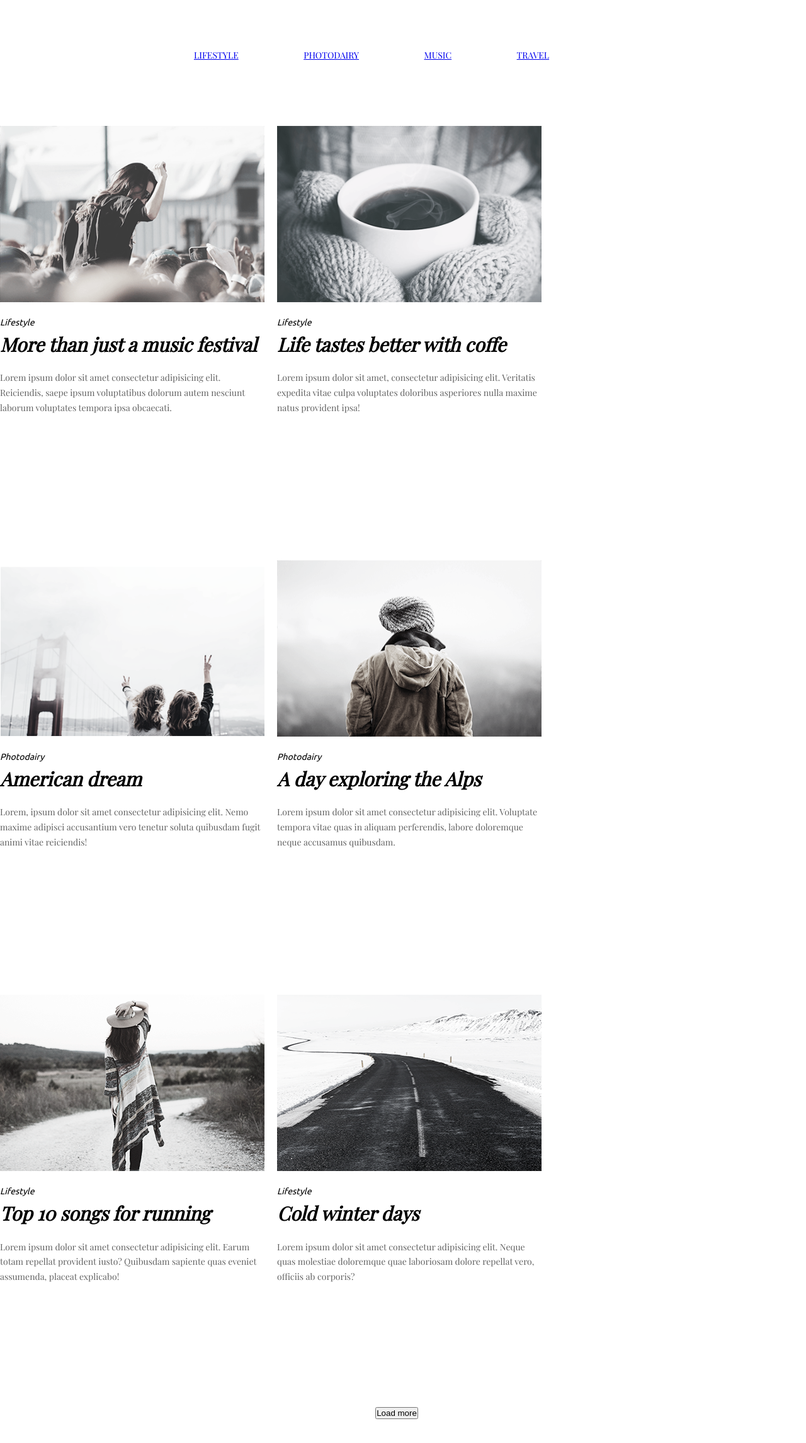
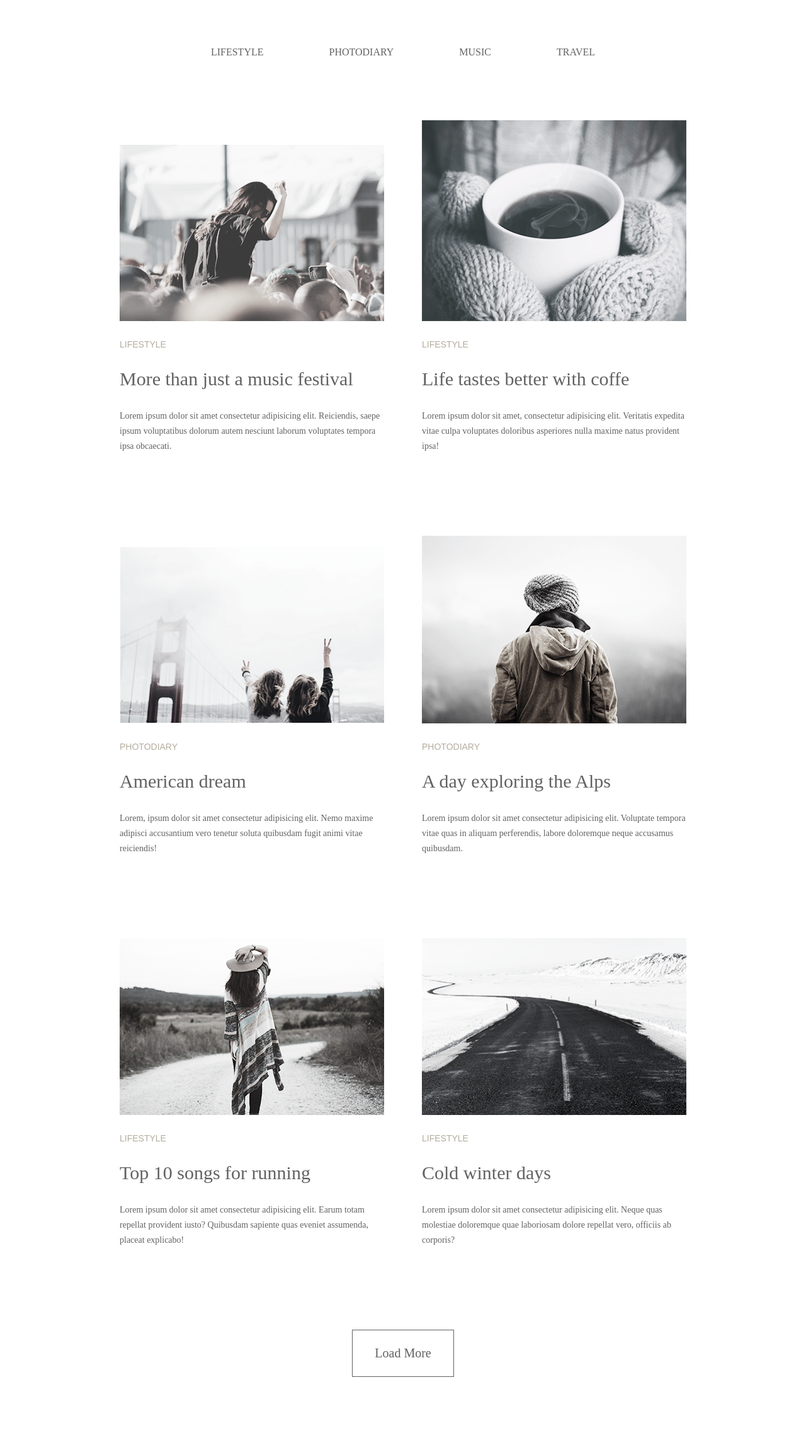
Before and after one commit to Tatka77788/Tatka77788.github.io, a plain HTML site: page Goit-fe-course/Module-3/index.html in a window 1280 px wide. Shown: the whole page at 63% size. After the commit the page ends 2187 px from the top, so only its background shows below. Drawn offline with nearby package versions, Linux system fonts and the light colour scheme; a web font is replaced by a local one.

Commit message:
new one commit

```diff
--- a/Goit-fe-course/Module-3/css/index.css
+++ b/Goit-fe-course/Module-3/css/index.css
@@ -1,114 +1,93 @@
-@import url("https://fonts.googleapis.com/css?family=Playfair+Display&display=swap");
-@import url("https://fonts.googleapis.com/css?family=Ubuntu&display=swap");
-* {
+.wrapper {
+  width: 900px;
   margin: 0 auto;
-  padding: 0;
-  box-sizing: border-box;
+  height: 2080px;
 }
-.body {
-  width: 1200px;
-  height: 2079;
-  margin: 0 auto;
+.navigation ul {
+  text-align: center;
 }
-.header {
-  margin-bottom: 105px;
+.navigation li {
+  display: inline-block;
+  text-transform: uppercase;
+  margin-top: 75px;
+  margin-bottom: 100px;
+  margin-right: 100px;
 }
-.nav ul {
-  width: 573px;
-  height: 11px;
-  margin-top: 58px;
-  margin-left: 235px;
-  margin-right: 235px;
-}
-.menu {
-  font-size: 14px;
-  font-family: "Playfair Display";
-  color: rgb(98, 98, 98);
-  text-transform: uppercase;
-  line-height: 1.714;
-  text-align: center;
-  list-style: none;
-  vertical-align: middle;
-  margin-top: 76px;
-  text-decoration: none;
-}
-.menu li {
-  display: inline-block;
-  margin: 0;
-  padding: 0;
-  margin-right: 100px;
-  text-align: center;
+.navigation li:last-child {
+  margin-right: 0;
 }
 .li {
   text-decoration: none;
+  font-size: 14px;
+  font-family: "Playfair Display";
+  color: #626262;
+  text-transform: uppercase;
+  line-height: 1.714;
+  font-weight: 400;
+  text-align: center;
+  position: absolute;
+}
+.navigation li a {
+  text-transform: uppercase;
+  text-decoration: none;
   color: #626262;
 }
-.li:hover {
-  text-decoration: none;
+.navigation li a:hover {
   color: #03a9f4;
 }
 
-.main {
-  list-style: none;
-  margin: 0;
-  padding: 0;
+.article {
   font-size: 0;
 }
-.main-items {
+.article-items {
+  display: inline-block;
+  font-size: 14px;
   width: 420px;
-  display: inline-block;
-  margin-left: 0px;
-  margin-right: 20px;
-  display: inline-block;
+  margin-right: 60px;
+  margin-bottom: 130px;
 }
-.main-git items:nth-child(2n) {
+.article-items:nth-child(even) {
   margin-right: 0;
 }
-.main-items p1 {
-  font-style: italic;
+.article-items .category {
+  text-transform: uppercase;
   font-size: 14px;
-  font-family: "Ubuntu";
-  text-decoration: #b4ad9e;
-  line-height: 5px;
-  margin-top: 30px;
+  font-family: "Ubuntu", sans-serif;
+  color: #b4ad9e;
+  font-weight: 300;
+  margin-top: 26px;
   margin-bottom: 30px;
 }
-.main-items h3 {
-  font-style: italic;
+.article-items h3 {
   font-size: 30px;
-  font-family: "Playfair Display";
-  text-decoration: rgb(98, 98, 98);
-  line-height: 1.2px;
-  margin-top: 30px;
-  margin-bottom: 40px;
+  font-family: "Playfair Display", serif;
+  color: #626262;
+  line-height: 24px;
+  margin-bottom: 35px;
 }
-.main-items p {
+.article-items img {
+  display: block;
+  width: 100%;
+  height: auto;
+}
+.article-items p {
   font-size: 14px;
-  font-family: "Playfair Display";
-  color: rgb(98, 98, 98);
+  font-family: "Playfair Display", serif;
+  color: #626262;
   line-height: 1.714;
   text-align: left;
-  margin-bottom: 130px;
 }
-.main-items img {
-  margin-left: 0;
-  margin-bottom: 30px;
-  margin-top: 100px;
+
+.load-more {
+  display: block;
+  text-align: center;
+  font-family: "Playfair Display", serif;
+  color: #626262;
+  font-weight: 400;
+  font-size: 20px;
+  margin: 0 auto;
+  border: 1px solid;
+  padding: 25px 35px;
+  margin-bottom: 70px;
+  background: none;
 }
-.button {
-  text-align: center;
-  margin: 0 auto;
-  margin-top: 58px;
-  margin-bottom: 72px;
-}
-.button {
-  font-size: 20px;
-  font-family: "Playfair Display";
-  color: rgb(98, 98, 98);
-  line-height: 1.2;
-}
-.button {
-  margin-left: 360px;
-  margin-right: 380px;
-  border: 1px solid white;
-}
--- /dev/null
+++ b/Goit-fe-course/Module-3/css/reset.css
@@ -0,0 +1,366 @@
+/* http://meyerweb.com/eric/tools/css/reset/
+   v2.0-modified | 20110126
+   License: none (public domain)
+*/
+
+html, body, div, span, applet, object, iframe,
+h1, h2, h3, h4, h5, h6, p, blockquote, pre,
+a, abbr, acronym, address, big, cite, code,
+del, dfn, em, img, ins, kbd, q, s, samp,
+small, strike, strong, sub, sup, tt, var,
+b, u, i, center,
+dl, dt, dd, ol, ul, li,
+fieldset, form, label, legend,
+table, caption, tbody, tfoot, thead, tr, th, td,
+article, aside, canvas, details, embed,
+figure, figcaption, footer, header, hgroup,
+menu, nav, output, ruby, section, summary,
+time, mark, audio, video {
+  margin: 0;
+	padding: 0;
+	border: 0;
+	font-size: 100%;
+	font: inherit;
+	vertical-align: baseline;
+}
+
+/* make sure to set some focus styles for accessibility */
+:focus {
+    outline: 0;
+}
+
+/* HTML5 display-role reset for older browsers */
+article, aside, details, figcaption, figure,
+footer, header, hgroup, menu, nav, section {
+	display: block;
+}
+
+body {
+	line-height: 1;
+}
+
+ol, ul {
+	list-style: none;
+}
+
+blockquote, q {
+	quotes: none;
+}
+
+blockquote:before, blockquote:after,
+q:before, q:after {
+	content: '';
+	content: none;
+}
+
+table {
+	border-collapse: collapse;
+	border-spacing: 0;
+}
+
+input[type=search]::-webkit-search-cancel-button,
+input[type=search]::-webkit-search-decoration,
+input[type=search]::-webkit-search-results-button,
+input[type=search]::-webkit-search-results-decoration {
+    -webkit-appearance: none;
+    -moz-appearance: none;
+}
+
+input[type=search] {
+    -webkit-appearance: none;
+    -moz-appearance: none;
+    -webkit-box-sizing: content-box;
+    -moz-box-sizing: content-box;
+    box-sizing: content-box;
+}
+
+textarea {
+    overflow: auto;
+    vertical-align: top;
+    resize: vertical;
+}
+
+/**
+ * Correct `inline-block` display not defined in IE 6/7/8/9 and Firefox 3.
+ */
+
+audio,
+canvas,
+video {
+    display: inline-block;
+    *display: inline;
+    *zoom: 1;
+    max-width: 100%;
+}
+
+/**
+ * Prevent modern browsers from displaying `audio` without controls.
+ * Remove excess height in iOS 5 devices.
+ */
+
+audio:not([controls]) {
+    display: none;
+    height: 0;
+}
+
+/**
+ * Address styling not present in IE 7/8/9, Firefox 3, and Safari 4.
+ * Known issue: no IE 6 support.
+ */
+
+[hidden] {
+    display: none;
+}
+
+/**
+ * 1. Correct text resizing oddly in IE 6/7 when body `font-size` is set using
+ *    `em` units.
+ * 2. Prevent iOS text size adjust after orientation change, without disabling
+ *    user zoom.
+ */
+
+html {
+    font-size: 100%; /* 1 */
+    -webkit-text-size-adjust: 100%; /* 2 */
+    -ms-text-size-adjust: 100%; /* 2 */
+}
+
+/**
+ * Address `outline` inconsistency between Chrome and other browsers.
+ */
+
+a:focus {
+    outline: thin dotted;
+}
+
+/**
+ * Improve readability when focused and also mouse hovered in all browsers.
+ */
+
+a:active,
+a:hover {
+    outline: 0;
+}
+
+/**
+ * 1. Remove border when inside `a` element in IE 6/7/8/9 and Firefox 3.
+ * 2. Improve image quality when scaled in IE 7.
+ */
+
+img {
+    border: 0; /* 1 */
+    -ms-interpolation-mode: bicubic; /* 2 */
+}
+
+/**
+ * Address margin not present in IE 6/7/8/9, Safari 5, and Opera 11.
+ */
+
+figure {
+    margin: 0;
+}
+
+/**
+ * Correct margin displayed oddly in IE 6/7.
+ */
+
+form {
+    margin: 0;
+}
+
+/**
+ * Define consistent border, margin, and padding.
+ */
+
+fieldset {
+    border: 1px solid #c0c0c0;
+    margin: 0 2px;
+    padding: 0.35em 0.625em 0.75em;
+}
+
+/**
+ * 1. Correct color not being inherited in IE 6/7/8/9.
+ * 2. Correct text not wrapping in Firefox 3.
+ * 3. Correct alignment displayed oddly in IE 6/7.
+ */
+
+legend {
+    border: 0; /* 1 */
+    padding: 0;
+    white-space: normal; /* 2 */
+    *margin-left: -7px; /* 3 */
+}
+
+/**
+ * 1. Correct font size not being inherited in all browsers.
+ * 2. Address margins set differently in IE 6/7, Firefox 3+, Safari 5,
+ *    and Chrome.
+ * 3. Improve appearance and consistency in all browsers.
+ */
+
+button,
+input,
+select,
+textarea {
+    font-size: 100%; /* 1 */
+    margin: 0; /* 2 */
+    vertical-align: baseline; /* 3 */
+    *vertical-align: middle; /* 3 */
+}
+
+/**
+ * Address Firefox 3+ setting `line-height` on `input` using `!important` in
+ * the UA stylesheet.
+ */
+
+button,
+input {
+    line-height: normal;
+}
+
+/**
+ * Address inconsistent `text-transform` inheritance for `button` and `select`.
+ * All other form control elements do not inherit `text-transform` values.
+ * Correct `button` style inheritance in Chrome, Safari 5+, and IE 6+.
+ * Correct `select` style inheritance in Firefox 4+ and Opera.
+ */
+
+button,
+select {
+    text-transform: none;
+}
+
+/**
+ * 1. Avoid the WebKit bug in Android 4.0.* where (2) destroys native `audio`
+ *    and `video` controls.
+ * 2. Correct inability to style clickable `input` types in iOS.
+ * 3. Improve usability and consistency of cursor style between image-type
+ *    `input` and others.
+ * 4. Remove inner spacing in IE 7 without affecting normal text inputs.
+ *    Known issue: inner spacing remains in IE 6.
+ */
+
+button,
+html input[type="button"], /* 1 */
+input[type="reset"],
+input[type="submit"] {
+    -webkit-appearance: button; /* 2 */
+    cursor: pointer; /* 3 */
+    *overflow: visible;  /* 4 */
+}
+
+/**
+ * Re-set default cursor for disabled elements.
+ */
+
+button[disabled],
+html input[disabled] {
+    cursor: default;
+}
+
+/**
+ * 1. Address box sizing set to content-box in IE 8/9.
+ * 2. Remove excess padding in IE 8/9.
+ * 3. Remove excess padding in IE 7.
+ *    Known issue: excess padding remains in IE 6.
+ */
+
+input[type="checkbox"],
+input[type="radio"] {
+    box-sizing: border-box; /* 1 */
+    padding: 0; /* 2 */
+    *height: 13px; /* 3 */
+    *width: 13px; /* 3 */
+}
+
+/**
+ * 1. Address `appearance` set to `searchfield` in Safari 5 and Chrome.
+ * 2. Address `box-sizing` set to `border-box` in Safari 5 and Chrome
+ *    (include `-moz` to future-proof).
+ */
+
+input[type="search"] {
+    -webkit-appearance: textfield; /* 1 */
+    -moz-box-sizing: content-box;
+    -webkit-box-sizing: content-box; /* 2 */
+    box-sizing: content-box;
+}
+
+/**
+ * Remove inner padding and search cancel button in Safari 5 and Chrome
+ * on OS X.
+ */
+
+input[type="search"]::-webkit-search-cancel-button,
+input[type="search"]::-webkit-search-decoration {
+    -webkit-appearance: none;
+}
+
+/**
+ * Remove inner padding and border in Firefox 3+.
+ */
+
+button::-moz-focus-inner,
+input::-moz-focus-inner {
+    border: 0;
+    padding: 0;
+}
+
+/**
+ * 1. Remove default vertical scrollbar in IE 6/7/8/9.
+ * 2. Improve readability and alignment in all browsers.
+ */
+
+textarea {
+    overflow: auto; /* 1 */
+    vertical-align: top; /* 2 */
+}
+
+/**
+ * Remove most spacing between table cells.
+ */
+
+table {
+    border-collapse: collapse;
+    border-spacing: 0;
+}
+
+html,
+button,
+input,
+select,
+textarea {
+    color: #222;
+}
+
+
+::-moz-selection {
+    background: #b3d4fc;
+    text-shadow: none;
+}
+
+::selection {
+    background: #b3d4fc;
+    text-shadow: none;
+}
+
+img {
+    vertical-align: middle;
+}
+
+fieldset {
+    border: 0;
+    margin: 0;
+    padding: 0;
+}
+
+textarea {
+    resize: vertical;
+}
+
+.chromeframe {
+    margin: 0.2em 0;
+    background: #ccc;
+    color: #000;
+    padding: 0.2em 0;
+}
--- a/Goit-fe-course/Module-3/index.html
+++ b/Goit-fe-course/Module-3/index.html
@@ -4,60 +4,63 @@
     <meta charset="UTF-8" />
     <meta name="viewport" content="width=device-width, initial-scale=1.0" />
     <meta http-equiv="X-UA-Compatible" content="ie=edge" />
-    <title>Module-3</title>
+    <title>Module3</title>
+    <link href="https://fonts.googleapis.com/css?family=Playfair+Display/Ubuntu&display=swap" rel="stylesheet"/>
+    <link rel="stylesheet" href="./css/reset.css" />
     <link rel="stylesheet" href="./css/index.css" />
   </head>
-  <body class="wrapper">
+  <body>
+    <div class="wrapper">
       <header>
-      <nav>
-        <ul class="menu">
+        <nav class="navigation">
+          <ul>
             <li><a href="#">Lifestyle</a></li>
-          <li><a href="#">Photodairy</a></li>
+            <li><a href="#">Photodiary</a></li>
             <li><a href="#">Music</a></li>
             <li><a href="#">Travel</a></li>
           </ul>
         </nav>
       </header>
       <main>
-      <section class="main">
-        <div id="first" class="main-items">
+        <section class="article">
+          <div class="article-items">
             <img
               src="./img/image1.png"
               width="420"
               height="280"
               alt="девушка на плечах"
             />
-          <p1>Lifestyle</p1>
+            <p class="category">Lifestyle</p>
             <h3>More than just a music festival</h3>
             <p>
-            Lorem ipsum dolor sit amet consectetur adipisicing elit. Reiciendis,
-            saepe ipsum voluptatibus dolorum autem nesciunt laborum voluptates
-            tempora ipsa obcaecati.
+              Lorem ipsum dolor sit amet consectetur adipisicing elit.
+              Reiciendis, saepe ipsum voluptatibus dolorum autem nesciunt
+              laborum voluptates tempora ipsa obcaecati.
             </p>
           </div>
-        <div id="second" class="main-items">
+          <div class="article-items">
             <img
               src="./img/image2.png"
               width="420"
               height="280"
               alt="чашка кофе"
             />
-          <p1>Lifestyle</p1>
+            <p class="category">Lifestyle</p>
             <h3>Life tastes better with coffe</h3>
             <p>
-            Lorem ipsum dolor sit amet, consectetur adipisicing elit. Veritatis
-            expedita vitae culpa voluptates doloribus asperiores nulla maxime
-            natus provident ipsa!
+              Lorem ipsum dolor sit amet, consectetur adipisicing elit.
+              Veritatis expedita vitae culpa voluptates doloribus asperiores
+              nulla maxime natus provident ipsa!
             </p>
           </div>
-        <div id="third" class="main-items">
+          <div class="article-items">
             <img
               src="./img/photo3.png"
               width="420"
               height="280"
               alt="Девушки у моста"
             />
-          <p1>Photodairy</p1>
+            <p class="category">Photodiary</p>
             <h3>American dream</h3>
             <p>
               Lorem, ipsum dolor sit amet consectetur adipisicing elit. Nemo
@@ -65,14 +68,14 @@
               animi vitae reiciendis!
             </p>
           </div>
-        <div id="fourth" class="main-items">
+          <div class="article-items">
             <img
               src="./img/image4.png"
               width="420"
               height="280"
               alt="парень в горах"
             />
-          <p1>Photodairy</p1>
+            <p class="category">Photodiary</p>
             <h3>A day exploring the Alps</h3>
             <p>
               Lorem ipsum dolor sit amet consectetur adipisicing elit. Voluptate
@@ -80,40 +83,41 @@
               accusamus quibusdam.
             </p>
           </div>
-        <div id="fifth" class="main-items">
+          <div class="article-items">
             <img
               src="./img/image5.png"
               width="420"
               height="280"
               alt="девушка смотрит в даль"
             />
-          <p1>Lifestyle</p1>
+            <p class="category">Lifestyle</p>
             <h3>Top 10 songs for running</h3>
             <p>
-            Lorem ipsum dolor sit amet consectetur adipisicing elit. Earum totam
-            repellat provident iusto? Quibusdam sapiente quas eveniet assumenda,
-            placeat explicabo!
+              Lorem ipsum dolor sit amet consectetur adipisicing elit. Earum
+              totam repellat provident iusto? Quibusdam sapiente quas eveniet
+              assumenda, placeat explicabo!
             </p>
           </div>
-        <div id="sixth" class="main-items">
+          <div class="article-items">
             <img
               src="./img/image6.png"
               width="420"
               height="280"
               alt="зимняя дорога"
             />
-          <p1>Lifestyle</p1>
+            <p class="category">Lifestyle</p>
             <h3>Cold winter days</h3>
             <p>
-            Lorem ipsum dolor sit amet consectetur adipisicing elit. Neque quas
-            molestiae doloremque quae laboriosam dolore repellat vero, officiis
-            ab corporis?
+              Lorem ipsum dolor sit amet consectetur adipisicing elit. Neque
+              quas molestiae doloremque quae laboriosam dolore repellat vero,
+              officiis ab corporis?
             </p>
           </div>
-        <div class="button">
-          <button>Load more</button>
+        </section>
+        <button class="load-more">
+            Load More
+        </button>
+      </main>
     </div>
-      </section>
-    </main>
   </body>
 </html>
```
Lines whose indentation alone changed are shown as unchanged.
